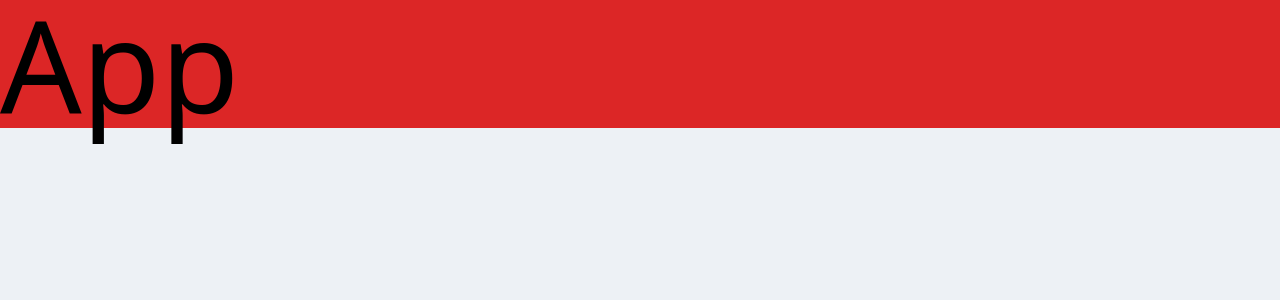
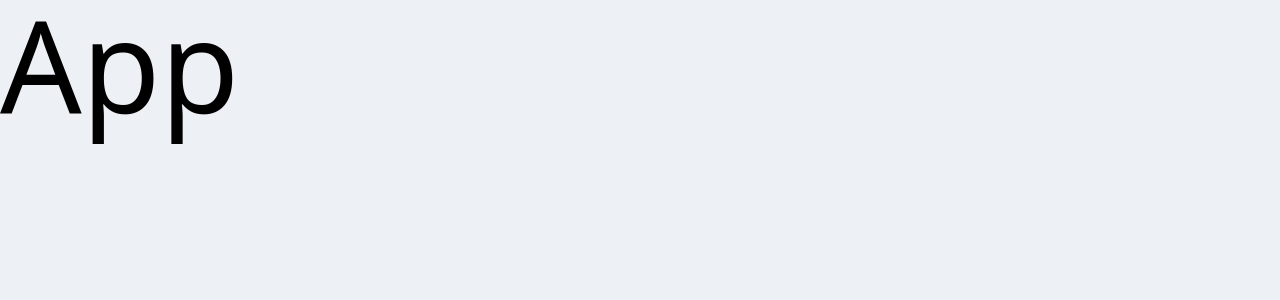
Before and after one commit to HabibMollah/react-assignment-1, a React (Vite) app: page / in a window 1280 px wide. Shown: the top 300 px of the page. Built offline with nearby package versions, Linux system fonts and the light colour scheme.

Commit message:
add custom colors and fonts to tailwind config

```diff
--- a/tailwind.config.js
+++ b/tailwind.config.js
@@ -2,7 +2,16 @@
 export default {
   content: ['./index.html', './src/**/*.{js,ts,jsx,tsx}'],
   theme: {
-    extend: {},
+    colors: {
+      primary: '#499aed',
+      secondary: '#edf1f5',
+      accent: '#f2f4fa',
+    },
+    extend: {
+      fontFamily: {
+        saira: ['Saira', 'sans-serif'],
+      },
+    },
   },
   plugins: [],
 };
```
